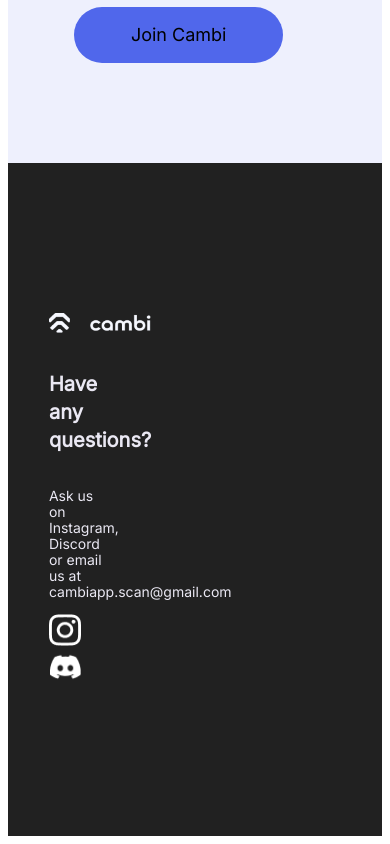
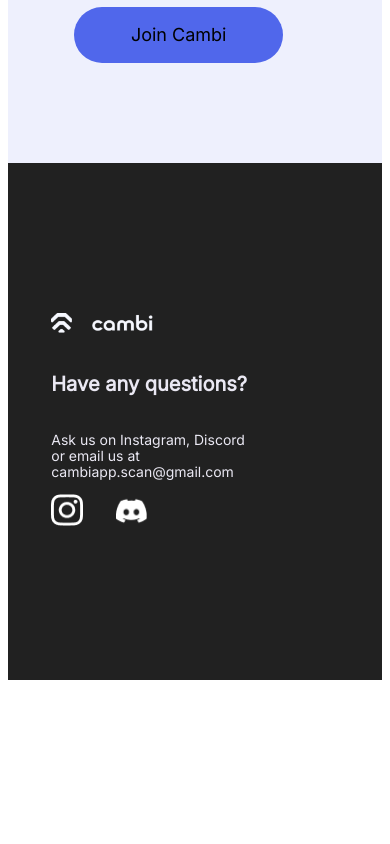
Before and after one commit to danielowenscs/cambi-website, a Vue app: page / in a window 390 px wide. Shown: the part 2434-3278 px from the top of the page. After the commit the page ends 3122 px from the top, so only its background shows below. Built offline with nearby package versions, Linux system fonts and the light colour scheme.

Commit message:
media queries Footer

```diff
--- a/src/components/Footer.vue
+++ b/src/components/Footer.vue
@@ -73,14 +73,6 @@
 //     text-align: left;
 // }
 
-// @media (767px < width < 390px){
-
-// }
-
-// @media (1023px < width < 768px){
-
-// }
-
 @media (max-width: 1024px){
     .container {
     // max-width: 1024px;
@@ -106,8 +98,48 @@
     }
 }
 
-// @media (max-width: 1260px) {
+@media (min-width: 768px) and (max-width: 1023px){
+  .container {
+    margin: auto;
+  }
+  .grid {
+    margin: auto;
+    gap: 1rem;
+    display: grid;
+    grid-template-columns: repeat(8, 1fr);
+  }
+  .content {
+    grid-column: 1 / 4;
+    text-align: left;
+    justify-content: space-between;
+    padding-left: 1.5%;
+    padding-right: 1.5%;
+    padding-top: 30px;
+    padding-bottom: 30px;
+    color: $P6;
+  }
+}
 
-// }
+@media (max-width: 767px){
+    .container {
+    margin: auto;
+    }
+    .grid {
+    margin: auto;
+    gap: 1rem;
+    display: grid;
+    grid-template-columns: repeat(4, 1fr);
+    }
+    .content {
+    grid-column-start: 1;
+    text-align: left;
+    justify-content: space-between;
+    padding-left: 1.5%;
+    padding-right: 1.5%;
+    padding-top: 30px;
+    padding-bottom: 30px;
+    color: $P6;
+    }
+}
 
 </style>
```
